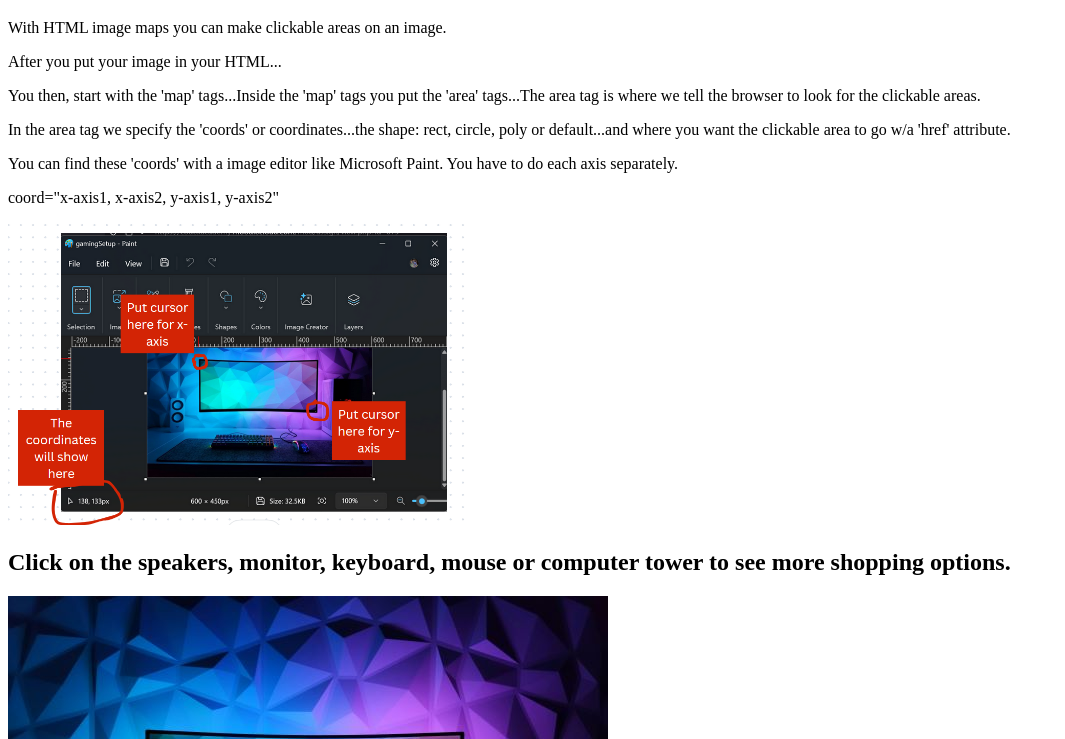
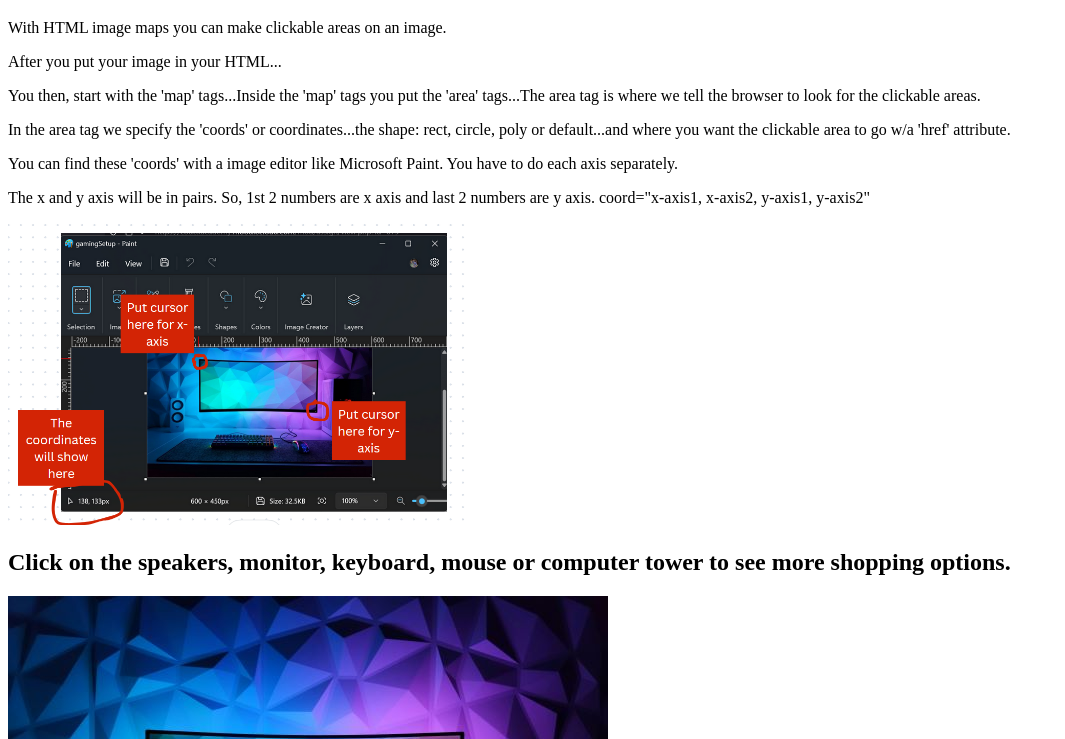
Before and after one commit to JenniferT9462/Interactive-Image-Map, a plain HTML site: page index.html in a window 1280 px wide. Shown: the part 61-800 px from the top of the page, without its empty margins (0-1065 px from the left). Drawn offline with Linux system fonts and the light colour scheme.

Commit message:
last update

```diff
--- a/index.html
+++ b/index.html
@@ -15,7 +15,7 @@
       clickable area to go w/a 'href' attribute.</p>
     <div>
       <p>You can find these 'coords' with a image editor like Microsoft Paint. You have to do each axis separately.</p>
-      <p>coord="x-axis1, x-axis2, y-axis1, y-axis2"</p>
+      <p>The x and y axis will be in pairs. So, 1st 2 numbers are x axis and last 2 numbers are y axis. coord="x-axis1, x-axis2, y-axis1, y-axis2"</p>
       <img src="msPaint.png" alt="Diagram of how to find coordinates" width="460">
     </div>
     <!-- The usemap value starts with a hash tag # followed by the name of the image map,
```
